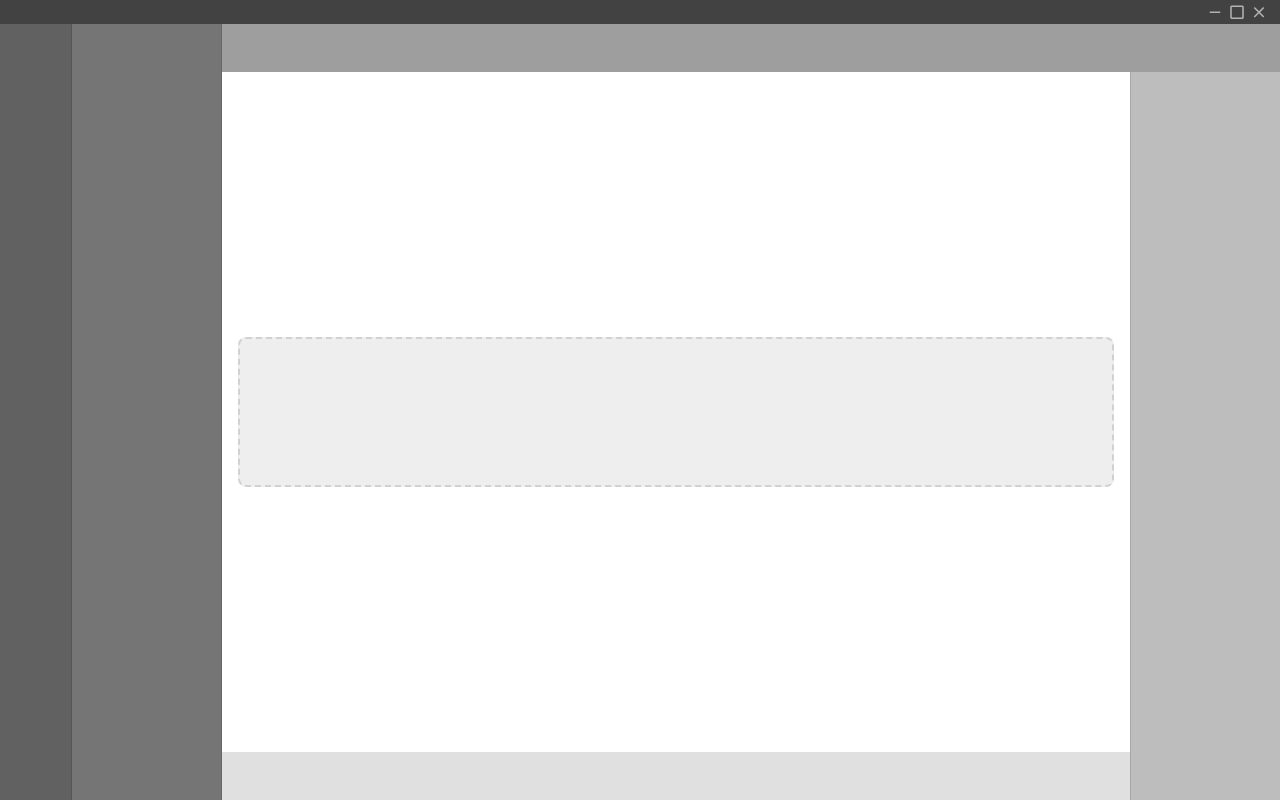
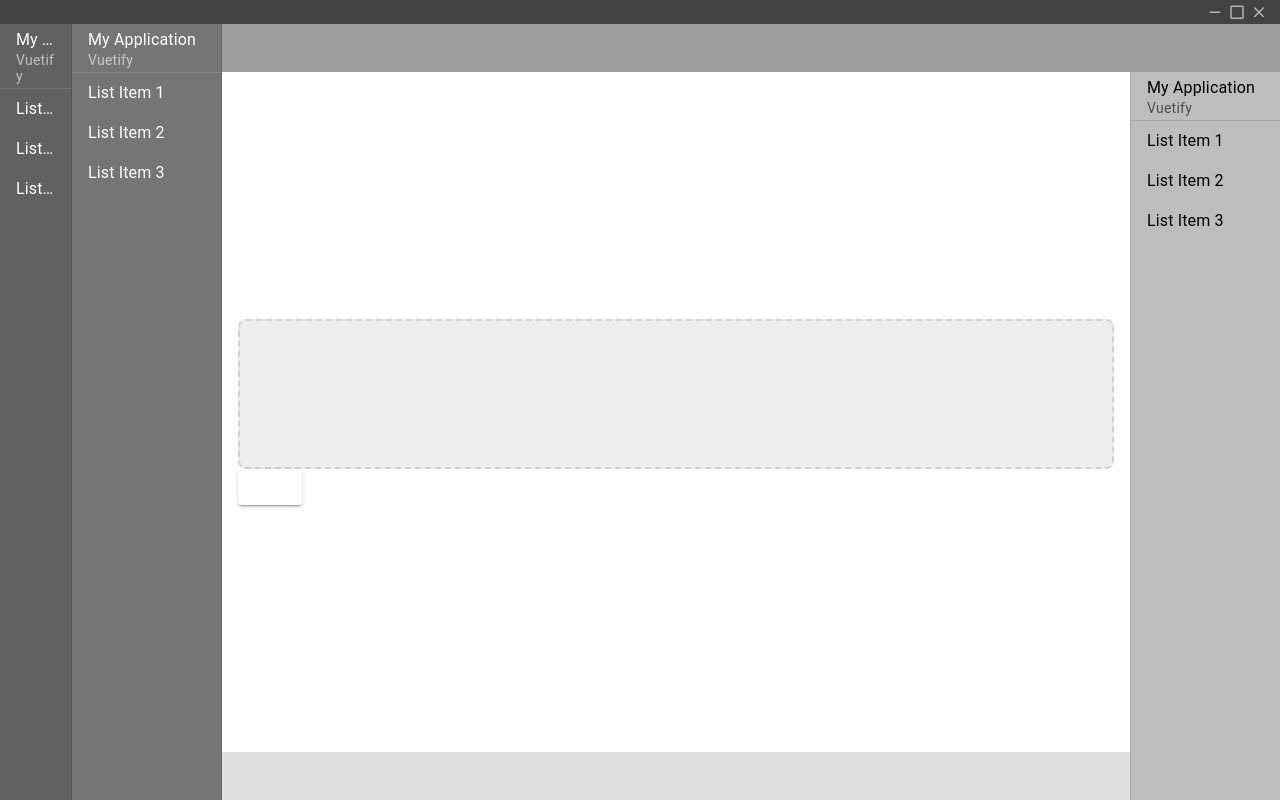
Before and after one commit to AlfredClark/alfred-clark-toolkit, a Vue app: page / in a window 1280 px wide. Built offline with nearby package versions, Linux system fonts and the light colour scheme.

Commit message:
Add i18n configuration & Add some comments

```diff
--- a/package.json
+++ b/package.json
@@ -19,7 +19,7 @@
     "build:win": "npm run build && electron-builder --win",
     "build:mac": "npm run build && electron-builder --mac",
     "build:linux": "npm run build && electron-builder --linux",
-    "clean": "rimraf dist logs"
+    "clean": "rimraf out dist logs"
   },
   "dependencies": {
     "@electron-toolkit/preload": "^3.0.2",
@@ -55,7 +55,7 @@
     "postcss-preset-env": "^10.4.0",
     "prettier": "^3.6.2",
     "typescript": "^5.9.3",
-    "vite": "^7.1.6",
+    "vite": "7.1.11",
     "vue": "^3.5.22",
     "vue-eslint-parser": "^10.2.0",
     "vue-tsc": "^3.0.7"
--- a/src/main/index.ts
+++ b/src/main/index.ts
@@ -98,8 +98,8 @@ app.whenReady().then(() => {
   // 绑定窗口监听器
   ipc.bindWindowListener(ipcMain, mainWindow)
 
+  // 开启后端并进行CSP处理
   startBackend().then((value) => {
-    // CSP处理
     mainWindow.webContents.session.webRequest.onHeadersReceived((details, callback) => {
       callback({
         responseHeaders: {
--- a/src/renderer/src/locales/index.ts
+++ b/src/renderer/src/locales/index.ts
@@ -2,6 +2,13 @@ import { createI18n } from 'vue-i18n'
 import messages from './messages'
 import datetimeFormats from './datetime'
 import numberFormats from './number'
+import { useLocale } from 'vuetify'
+
+// 改变本地化设置
+export function changeLocale(locale: string): void {
+  const { current } = useLocale()
+  current.value = locale
+}
 
 // 创建i18n对象
 const i18n = createI18n({
--- a/src/renderer/src/view/HomeView.vue
+++ b/src/renderer/src/view/HomeView.vue
@@ -14,18 +14,31 @@ const close = (): void => window.electron.ipcRenderer.send('close')
     <v-icon icon="mdi-close" class="electron-no-drag mr-1" @click="close"></v-icon>
   </v-system-bar>
 
-  <v-navigation-drawer color="grey-darken-2" width="72" permanent></v-navigation-drawer>
+  <v-navigation-drawer color="grey-darken-2" width="72" permanent>
+    <v-list-item title="My Application" subtitle="Vuetify"></v-list-item>
+    <v-divider></v-divider>
+    <v-list-item link title="List Item 1"></v-list-item>
+    <v-list-item link title="List Item 2"></v-list-item>
+    <v-list-item link title="List Item 3"></v-list-item>
+  </v-navigation-drawer>
 
-  <v-navigation-drawer color="grey-darken-1" width="150" permanent></v-navigation-drawer>
+  <v-navigation-drawer color="grey-darken-1" width="150" permanent>
+    <v-list-item title="My Application" subtitle="Vuetify"></v-list-item>
+    <v-divider></v-divider>
+    <v-list-item link title="List Item 1"></v-list-item>
+    <v-list-item link title="List Item 2"></v-list-item>
+    <v-list-item link title="List Item 3"></v-list-item>
+  </v-navigation-drawer>
 
   <v-app-bar color="grey" height="48" flat></v-app-bar>
 
-  <v-navigation-drawer
-    color="grey-lighten-1"
-    location="right"
-    width="150"
-    permanent
-  ></v-navigation-drawer>
+  <v-navigation-drawer color="grey-lighten-1" location="right" width="150" permanent>
+    <v-list-item title="My Application" subtitle="Vuetify"></v-list-item>
+    <v-divider></v-divider>
+    <v-list-item link title="List Item 1"></v-list-item>
+    <v-list-item link title="List Item 2"></v-list-item>
+    <v-list-item link title="List Item 3"></v-list-item>
+  </v-navigation-drawer>
 
   <v-app-bar color="grey-lighten-2" height="48" location="bottom" flat></v-app-bar>
 
@@ -33,6 +46,7 @@ const close = (): void => window.electron.ipcRenderer.send('close')
     <v-container>
       <v-sheet border="dashed md" color="surface-light" height="150" rounded="lg" width="100%">
       </v-sheet>
+      <v-btn></v-btn>
     </v-container>
   </v-main>
 </template>
--- a/tsconfig.web.json
+++ b/tsconfig.web.json
@@ -2,6 +2,7 @@
   "extends": "@electron-toolkit/tsconfig/tsconfig.web.json",
   "include": [
     "src/renderer/src/env.d.ts",
+    "src/renderer/src/i18n.d.ts",
     "src/renderer/src/**/*",
     "src/renderer/src/**/*.vue",
     "src/preload/*.d.ts"
```
Also changed, not shown: src/renderer/src/i18n.d.ts (added, +7 -0 lines), src/utils/backend/index.ts (+19 -0 lines), 1 other file (tests, documents, lock files or other folders).
